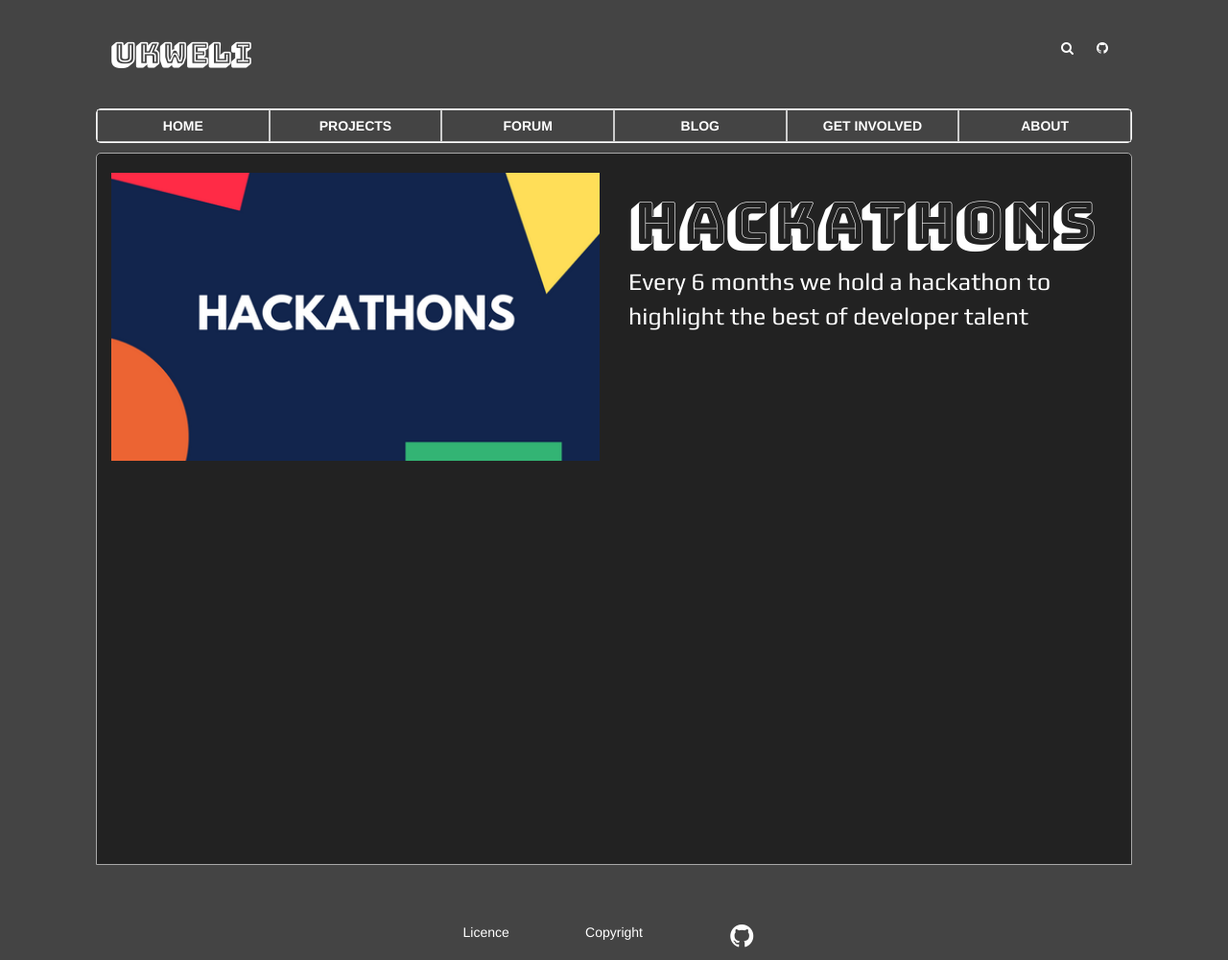
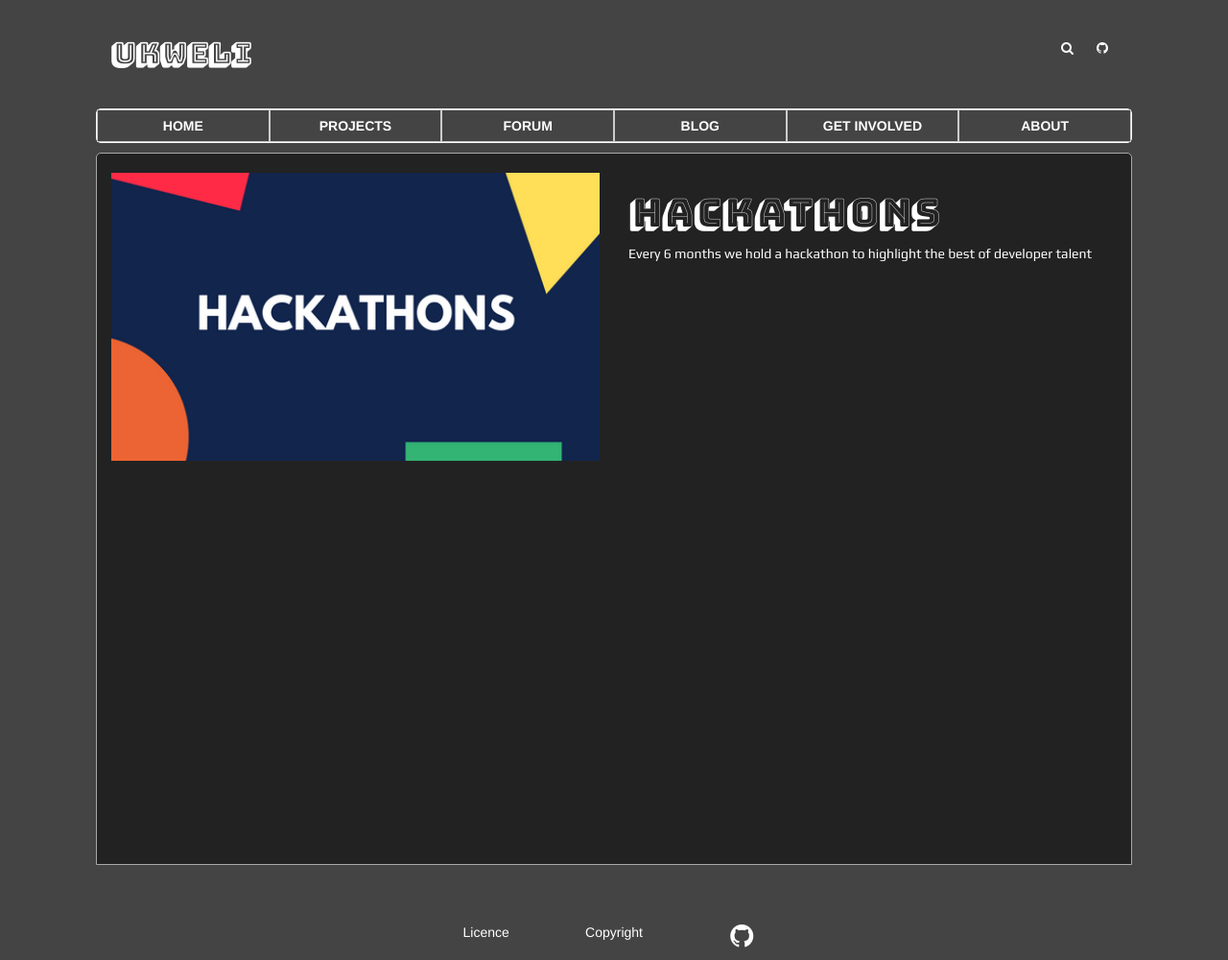
Before and after one commit to linuxarmy/linuxarmy, a Jekyll site: the page built from _posts/projects/2017-01-17-hackathons.md, in a window 1280 px wide. Shown: the whole page at 96% size. Built offline with Jekyll 4.4.1, drawn with Linux system fonts in a browser that asks for light colours.

Commit message:
small update

```diff
--- a/css/style.css
+++ b/css/style.css
@@ -214,10 +214,9 @@ min-height: 300px;
 
 .post-header h2{
 font-family: 'Bungee Shade', cursive;
-font-size: 60px !important;
+font-size: 40px !important;
 }
 
 .post-header p{
 font-family: 'Play', sans-serif;
-font-size: 25px;
 }
```
Also changed, not shown: 1 other file.
